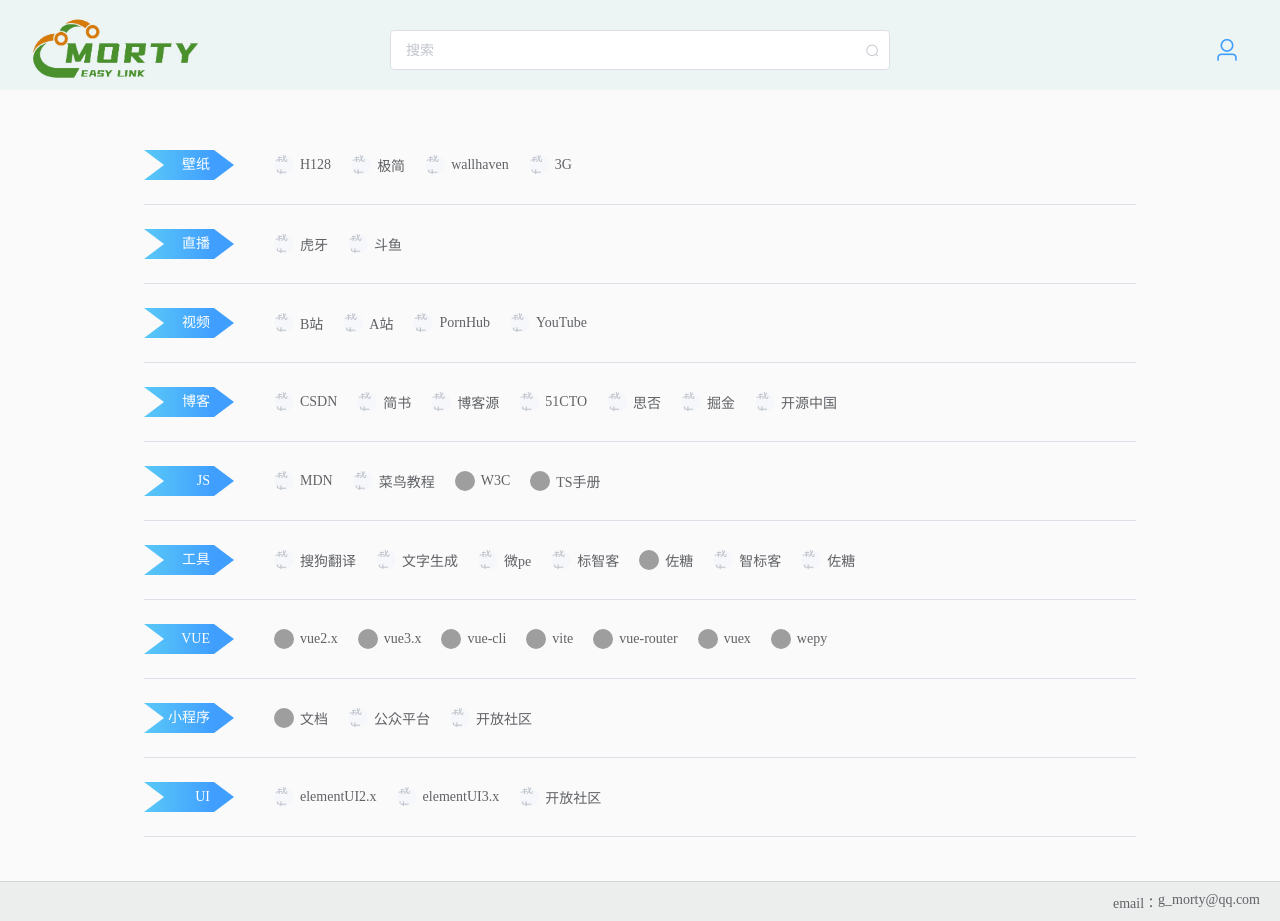
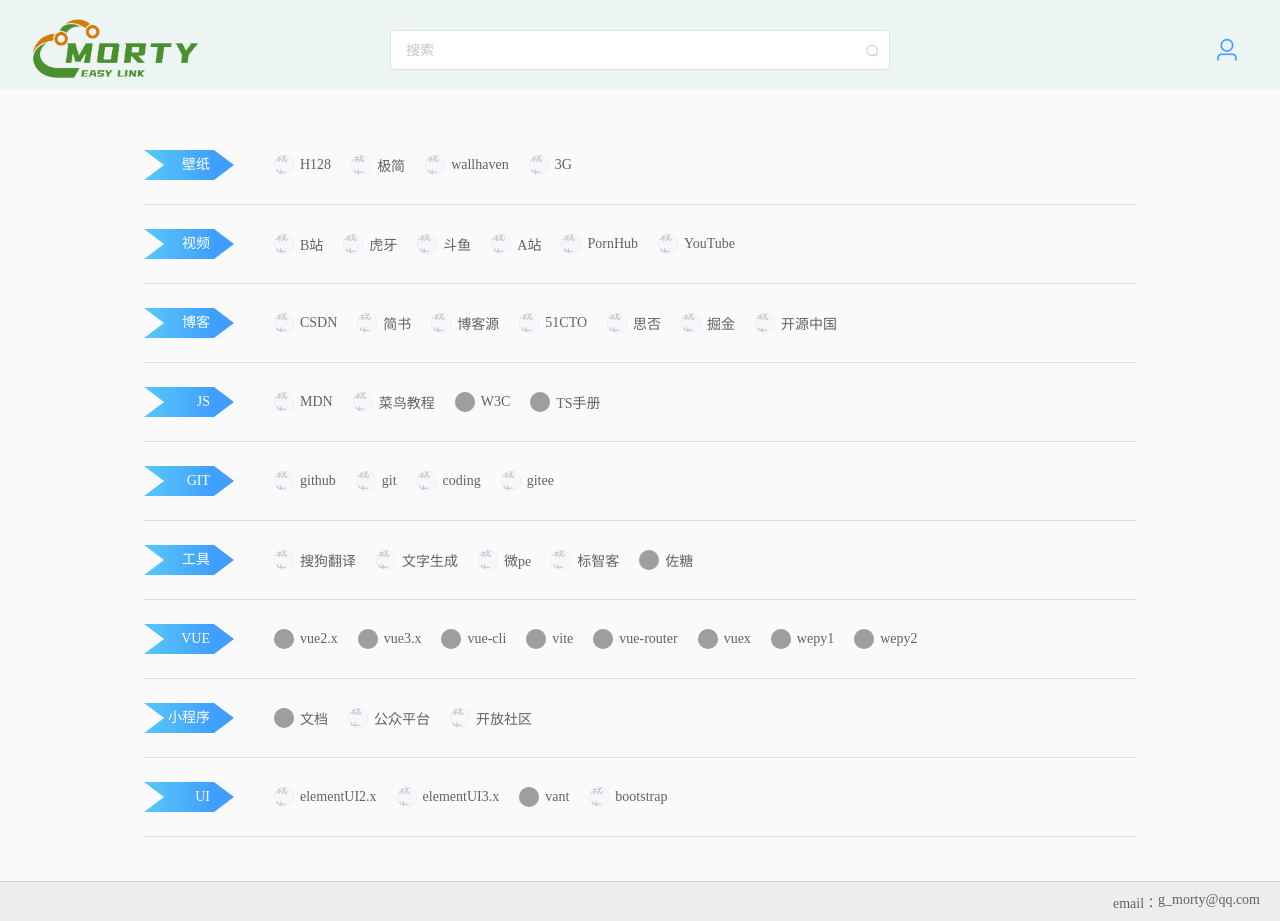
Before and after one commit to g-morty/g-morty.github.io, a Vue app: page / in a window 1280 px wide. Built offline with nearby package versions, Linux system fonts and the light colour scheme; grey boxes are pictures that could not be loaded.

Commit message:
fix: 搜索栏中内容为空时的ui展示;add: 增加了几个新的链接

```diff
--- a/src/pages/home/index.vue
+++ b/src/pages/home/index.vue
@@ -173,6 +173,8 @@
             height: 20px;
             border-radius: 50%;
             overflow: hidden;
+            // border: 1px solid #409eff;
+            background-color: #60626633;
           }
           .nav-link {
             margin-left: 6px;
--- a/src/pages/home/navData.js
+++ b/src/pages/home/navData.js
@@ -24,9 +24,15 @@
       },
     ],
   },
+
   {
-    navTitle: "直播",
+    navTitle: "视频",
     navList: [
+      {
+        navName: "B站",
+        navLink: "https://www.bilibili.com/",
+        navIcon: "https://www.bilibili.com/favicon.ico",
+      },
       {
         navName: "虎牙",
         navLink: "https://www.huya.com/",
@@ -36,16 +42,6 @@
         navName: "斗鱼",
         navLink: "https://www.douyu.com/",
         navIcon: "https://www.douyu.com/favicon.ico",
-      },
-    ],
-  },
-  {
-    navTitle: "视频",
-    navList: [
-      {
-        navName: "B站",
-        navLink: "https://www.bilibili.com/",
-        navIcon: "https://www.bilibili.com/favicon.ico",
       },
       {
         navName: "A站",
@@ -130,6 +126,31 @@
     ],
   },
   {
+    navTitle: "GIT",
+    navList: [
+      {
+        navName: "github",
+        navLink: "https://github.com/",
+        navIcon: "https://github.com/favicon.ico",
+      },
+      {
+        navName: "git",
+        navLink: "https://git-scm.com/",
+        navIcon: "https://git-scm.com/favicon.ico",
+      },
+      {
+        navName: "coding",
+        navLink: "https://g-morty.coding.net/user",
+        navIcon: "https://help-assets.codehub.cn/enterprise/guanwang/favicon-dark.ico",
+      },
+      {
+        navName: "gitee",
+        navLink: "https://gitee.com/",
+        navIcon: "https://gitee.com/favicon.ico",
+      },
+    ],
+  },
+  {
     navTitle: "工具",
     navList: [
       {
@@ -156,16 +177,6 @@
         navName: "佐糖",
         navLink: "https://picwish.cn/",
         navIcon: "https://qncdn.aoscdn.com/astro/picwish/assets/index-top-banner-logo.b8d7b10f.svg",
-      },
-      {
-        navName: "智标客",
-        navLink: "https://www.logomaker.com.cn/",
-        navIcon: "https://www.logomaker.com.cn/favicon.ico",
-      },
-      {
-        navName: "佐糖",
-        navLink: "https://picwish.cn/",
-        navIcon: "https://picwish.cn/favicon.ico",
       },
     ],
   },
@@ -202,12 +213,17 @@
         navLink: "https://vuex.vuejs.org/zh/",
         navIcon: "https://v2.cn.vuejs.org/images/logo.svg",
       },
-      //
       {
-        navName: "wepy",
-        navLink: "https://wepyjs.github.io/wepy-docs/",
+        navName: "wepy1",
+        navLink: "https://wepyjs.github.io/wepy-docs/1.x/",
         navIcon: "https://wepyjs.github.io/wepy-docs/static/img/wepylogo.png",
       },
+      {
+        navName: "wepy2",
+        navLink: "https://wepyjs.github.io/wepy-docs/2.x/#/",
+        navIcon: "https://wepyjs.github.io/wepy-docs/static/img/wepylogo.png",
+      },
+
 
     ],
   },
@@ -242,10 +258,16 @@
         navName: "elementUI3.x",
         navLink: "https://element-plus.org/zh-CN/#/zh-CN",
         navIcon: "https://element.eleme.io/favicon.ico",
-      }, {
-        navName: "开放社区",
-        navLink: "https://open.weixin.qq.com/",
-        navIcon: "https://open.weixin.qq.com/favicon.ico",
+      },
+      {
+        navName: "vant",
+        navLink: "https://vant-contrib.gitee.io/vant/#/zh-CN",
+        navIcon: "https://fastly.jsdelivr.net/npm/@vant/assets/logo.png",
+      },
+      {
+        navName: "bootstrap",
+        navLink: "https://v5.bootcss.com/",
+        navIcon: "https://v5.bootcss.com/favicon.ico",
       },
     ],
   },
--- a/src/pages/home/search.vue
+++ b/src/pages/home/search.vue
@@ -27,31 +27,23 @@
   methods: {
     // 搜索框内容改变时，获取内容补充
     async searchByKeyWord(keyWord) {
-      // this.searchUrl = keyWord;
-      // 这里借助百度的api,去拿到内容补充的信息（不得不说，百度api响应速度是真快）
+      // 借助百度api，根据关键字获取内容补充列表
       const searchRes = await this.$axios.get(
         `/baidu/sugrec?pre=1&p=3&ie=utf-8&json=1&prod=pc&from=pc_web&wd=${keyWord}&req=2`
       );
-      // 如果顺利拿到数据
-      if (searchRes.status === 200 && searchRes.statusText === "OK") {
-        // 如果拿到的数据不是空
-        if (searchRes.data.g) {
-          this.searchList = searchRes.data.g.map((item) => ({
-            key: this.$nanoid(),
-            value: item.q,
-          }));
-        } else {
-          // 如果是空，给一个初试值
-          this.searchList = [
-            {
-              key: this.$nanoid(),
-              value: keyWord,
-            },
-          ];
-        }
-      } else {
-        this.searchList = [];
+      // 如果顺利拿到数据(状态为200、状态描述为OK、数据不为空、输入框不为空)
+      if (
+        searchRes.status === 200 &&
+        searchRes.statusText === "OK" &&
+        !!searchRes.data.g &&
+        !!this.searchUrl
+      ) {
+        return (this.searchList = searchRes.data.g.map((item) => ({
+          key: this.$nanoid(),
+          value: item.q,
+        })));
       }
+      this.searchList = [];
     },
 
     // 添加关键字到搜索框
```
